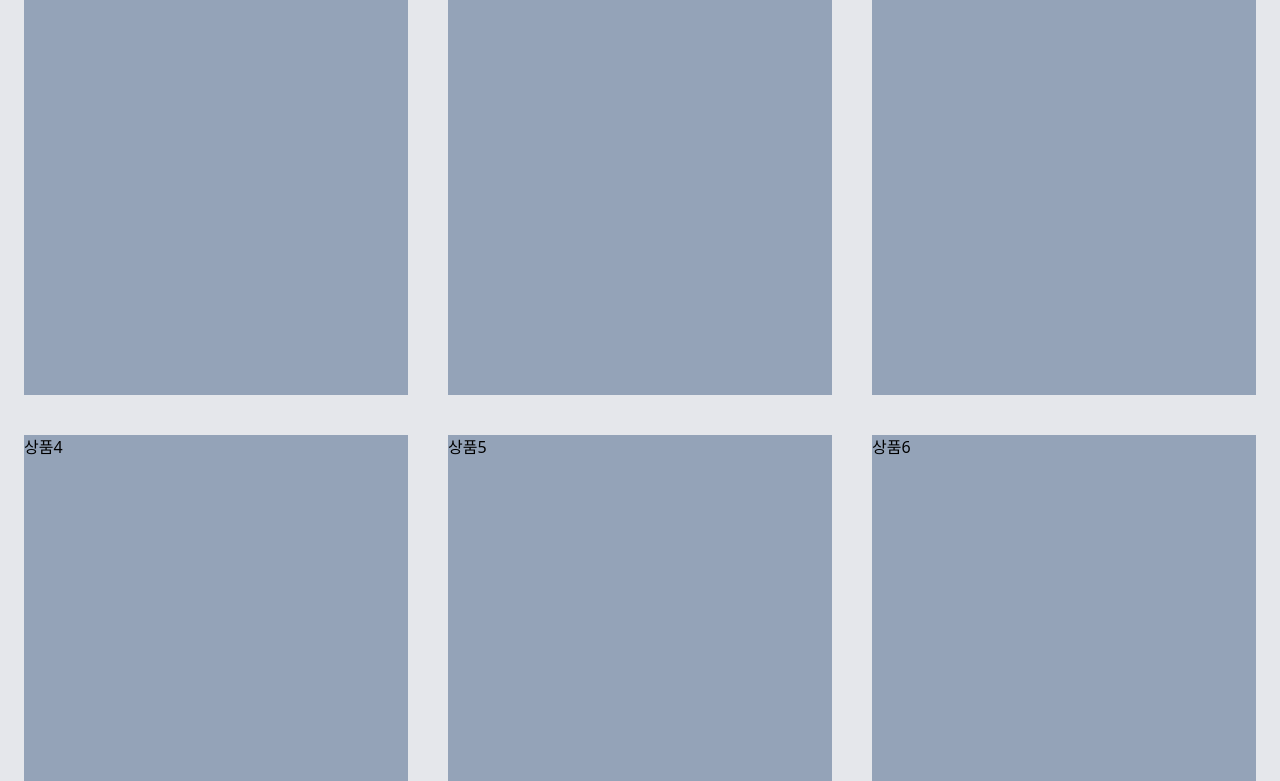
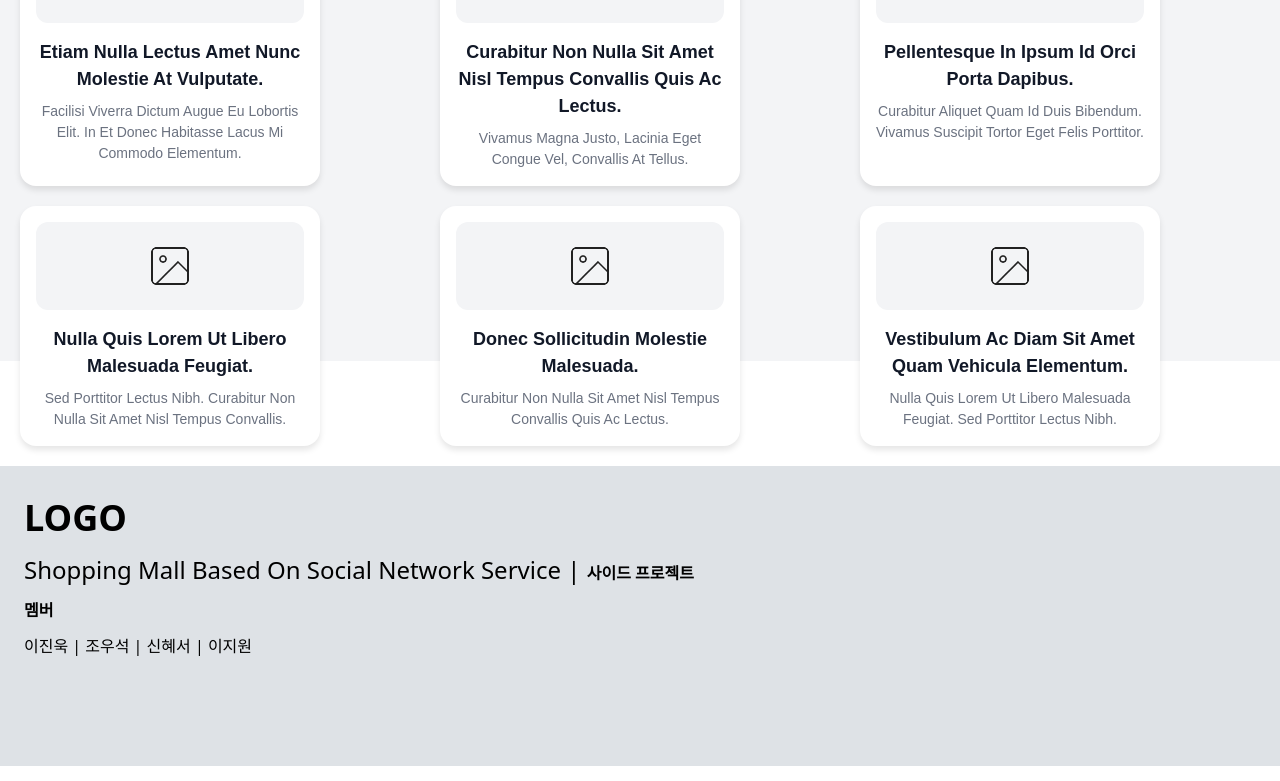
Before and after one commit to danaggero/web-shop-project-byReact, a React (Vite) app: page / in a window 1280 px wide. Shown: the part 1059-1840 px from the top of the page. Built offline with nearby package versions, Linux system fonts and the light colour scheme.

Commit message:
feat : 메인 상품 컴포넌트 제작

```diff
--- a/src/api/cartApi.js
+++ b/src/api/cartApi.js
@@ -22,7 +22,7 @@ export const deleteCartItem = async (id) => {
 
 export const addToCart = async (productId, size) => {
     try {
-      const response = await axios.post(`${API_BASE_URL}/cart`, {
+      const response = await axios.post(`${BASE_URL}/cart`, {
         productId,
         size,
       });
--- a/src/components/Header.jsx
+++ b/src/components/Header.jsx
@@ -16,9 +16,7 @@ function Header() {
       <ul className="flex list-none gap-5">
         <li className="flex items-center gap-1">
           <span className="material-icons">shopping_cart</span>
-          <a href="#">
-            장바구니
-          </a>
+          <Link to={"/cart"}>장바구니</Link>
         </li>
         <li className="flex items-center gap-1">
           <span className="material-icons">account_circle</span>
--- a/src/components/Main.jsx
+++ b/src/components/Main.jsx
@@ -1,19 +1,39 @@
+import Card from "./products/MainProduct";
+const mockData = [
+    {
+        title: "Etiam Nulla Lectus Amet Nunc Molestie At Vulputate.",
+        subtitle: "Facilisi Viverra Dictum Augue Eu Lobortis Elit. In Et Donec Habitasse Lacus Mi Commodo Elementum."
+    },
+    {
+        title: "Curabitur Non Nulla Sit Amet Nisl Tempus Convallis Quis Ac Lectus.",
+        subtitle: "Vivamus Magna Justo, Lacinia Eget Congue Vel, Convallis At Tellus."
+    },
+    {
+        title: "Pellentesque In Ipsum Id Orci Porta Dapibus.",
+        subtitle: "Curabitur Aliquet Quam Id Duis Bibendum. Vivamus Suscipit Tortor Eget Felis Porttitor."
+    },
+    {
+        title: "Nulla Quis Lorem Ut Libero Malesuada Feugiat.",
+        subtitle: "Sed Porttitor Lectus Nibh. Curabitur Non Nulla Sit Amet Nisl Tempus Convallis."
+    },
+    {
+        title: "Donec Sollicitudin Molestie Malesuada.",
+        subtitle: "Curabitur Non Nulla Sit Amet Nisl Tempus Convallis Quis Ac Lectus."
+    },
+    {
+        title: "Vestibulum Ac Diam Sit Amet Quam Vehicula Elementum.",
+        subtitle: "Nulla Quis Lorem Ut Libero Malesuada Feugiat. Sed Porttitor Lectus Nibh."
+    }
+];
+
 function Main() {
+    return (
+        <div style={{ display: "grid", gridTemplateColumns: "repeat(3, 1fr)", gap: "20px", padding: "20px" }}>
+            {mockData.map((data, index) => (
+                <Card key={index} title={data.title} subtitle={data.subtitle} />
+            ))}
+        </div>
+    );
+}
 
-    return(
-        <div id="main" className="flex-col py-4 px-6 w-[1280px] h-[1400px] bg-gray-200">
-            <div className="grid grid-cols-3 grid-rows-2 gap-10 h-[1000px]">
-                <div className="bg-slate-400">상품1</div>
-                <div className="bg-slate-400">상품2</div>
-                <div className="bg-slate-400">상품3</div>
-                <div className="bg-slate-400">상품4</div>
-                <div className="bg-slate-400">상품5</div>
-                <div className="bg-slate-400">상품6</div>
-
-            </div>
-
-        </div>
-    )
-  }
-
-  export default Main;
+export default Main;
--- /dev/null
+++ b/src/components/products/MainProduct.tsx
@@ -0,0 +1,59 @@
+import React from "react";
+
+type CardProps = {
+  title: string;
+  subtitle: string;
+};
+
+const Card: React.FC<CardProps> = ({ title, subtitle }) => {
+  return (
+    <div style={styles.card}>
+      <div style={styles.imageContainer}>
+        <img
+          src="src\assets\images\NonePic.png"
+          alt="Product Image"
+          style={{ width: "48px", height: "48px" }}
+        />
+      </div>
+      <h3 style={styles.title}>{title}</h3>
+      <p style={styles.subtitle}>{subtitle}</p>
+    </div>
+  );
+};
+
+const styles = {
+  card: {
+    width: "300px",
+    padding: "16px",
+    borderRadius: "16px",
+    backgroundColor: "#ffffff",
+    boxShadow: "0 4px 6px rgba(0, 0, 0, 0.1)",
+    textAlign: "center" as const,
+    fontFamily: "'Arial', sans-serif",
+  },
+  imageContainer: {
+    backgroundColor: "#f3f4f6",
+    borderRadius: "12px",
+    padding: "20px",
+    display: "flex",
+    justifyContent: "center",
+    alignItems: "center",
+    marginBottom: "16px",
+  },
+  imageIcon: {
+    color: "#9ca3af",
+  },
+  title: {
+    fontSize: "18px",
+    fontWeight: "bold" as const,
+    color: "#111827",
+    marginBottom: "8px",
+  },
+  subtitle: {
+    fontSize: "14px",
+    color: "#6b7280",
+    lineHeight: "1.5",
+  },
+};
+
+export default Card;
--- a/src/pages/AsksWrite.jsx
+++ b/src/pages/AsksWrite.jsx
@@ -1,4 +1,5 @@
 import React, { useState } from 'react';
+import styles from './AsksWrite.module.css';
 
 const AsksWrite = () => {
     const [formData, setFormData] = useState({
@@ -35,7 +36,7 @@ const AsksWrite = () => {
     };
 
     return (
-        <form onSubmit={handleSubmit}>
+        <form onSubmit={handleSubmit} style={styles.Container}>
             <div>
                 <label>문의 유형:</label>
                 <input type="text" name="inquiryType" value={formData.inquiryType} onChange={handleChange} />
--- a/src/pages/AsksWrite.module.css
+++ b/src/pages/AsksWrite.module.css
@@ -0,0 +1,3 @@
+.Container {
+
+}
--- a/src/pages/Cart.jsx
+++ b/src/pages/Cart.jsx
@@ -12,6 +12,7 @@ const Cart = () => {
   }
 
   if (error) {
+    //이거 API연결 안해놨을 때
     return <div className="text-center mt-20">데이터를 불러오는 중 오류가 발생했습니다.</div>;
   }
 
```
Also changed, not shown: src/assets/images/NonePic.png (added).
